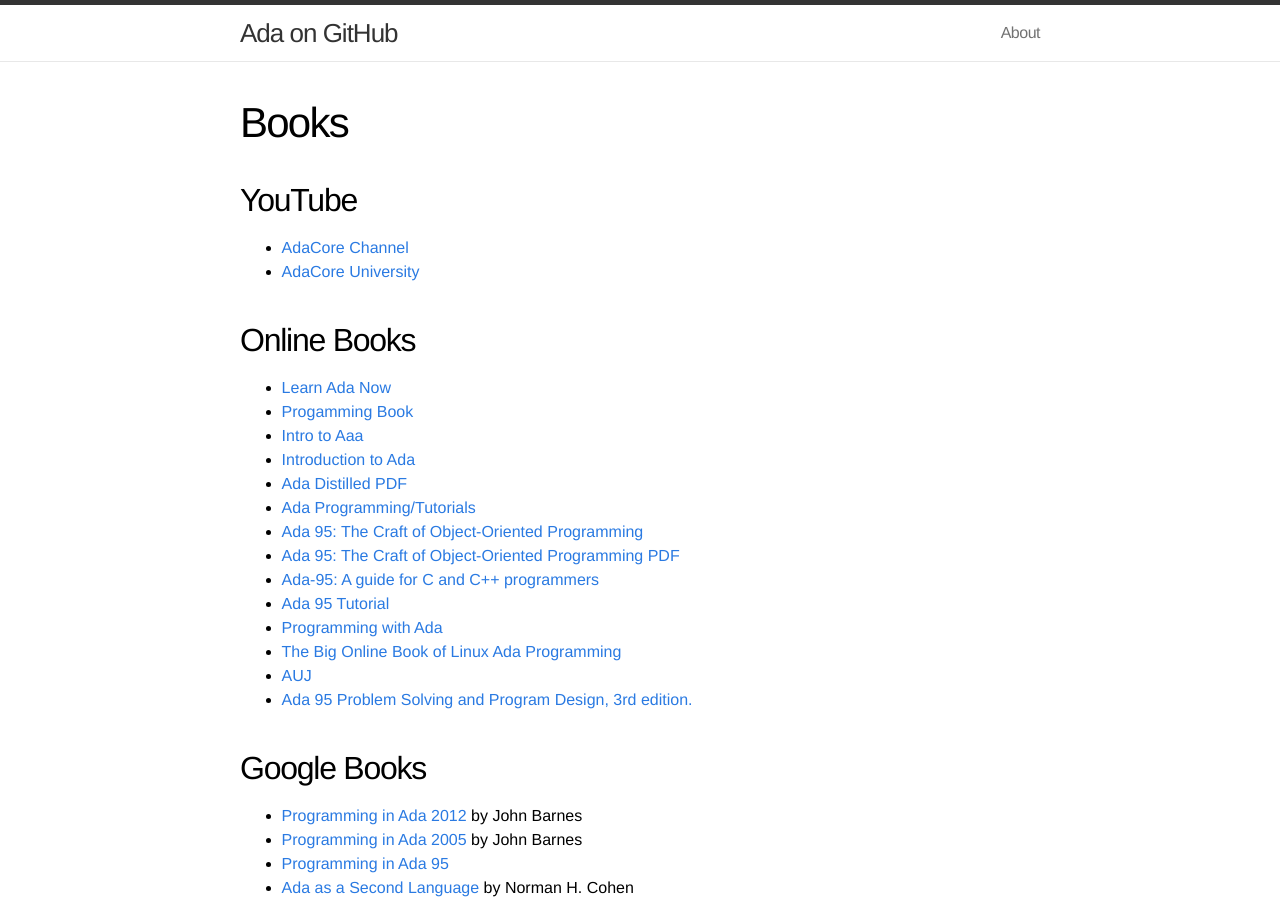
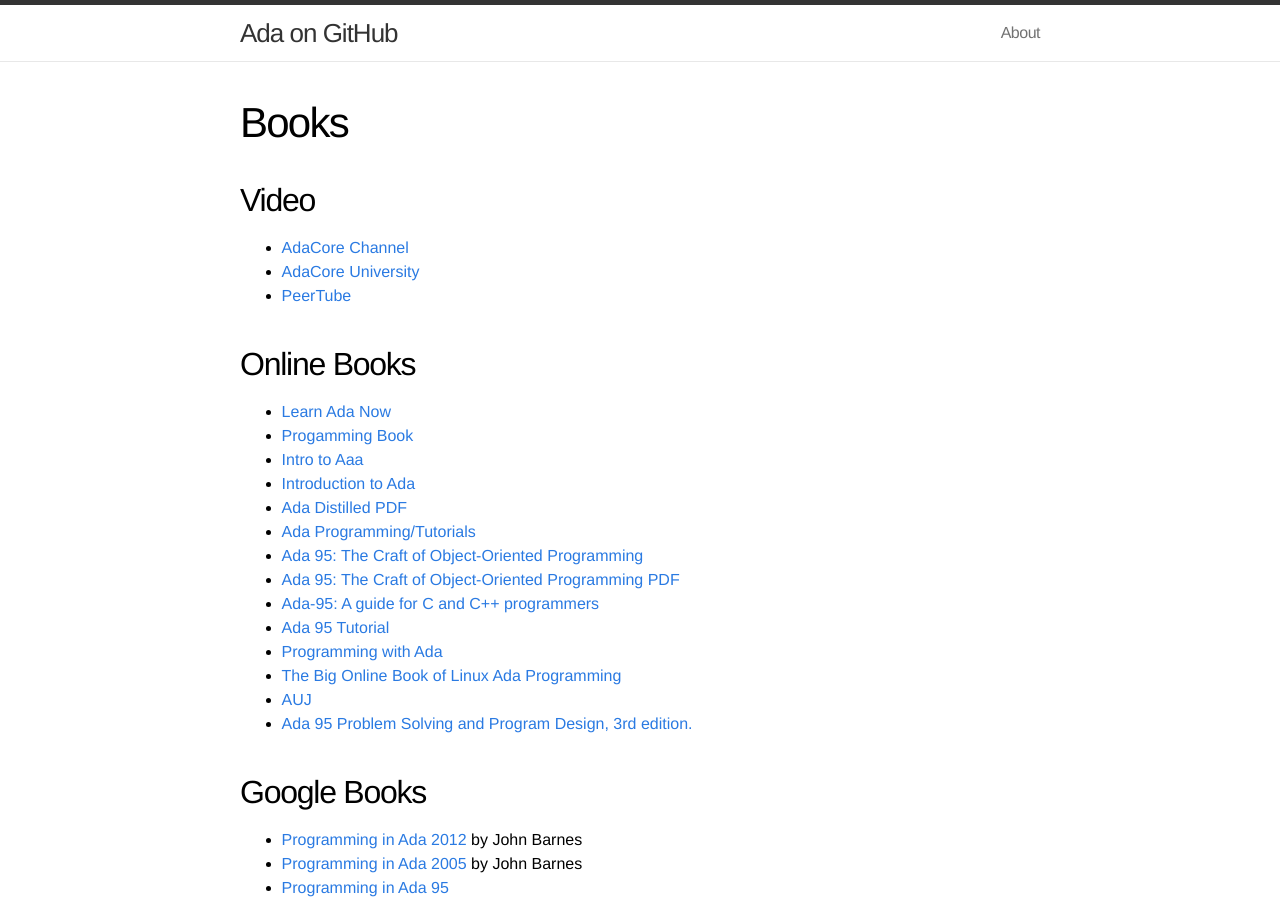
Before and after one commit to quornings/quornings.github.io, a Jekyll site: the page built from books.md, in a window 1280 px wide and 900 px high. Built offline with Jekyll 4.4.1, drawn with Linux system fonts in a browser that asks for light colours.

Commit message:
PeerTube

```diff
--- a/books.md
+++ b/books.md
@@ -4,10 +4,11 @@ title: Books
 permalink: /books/
 ---
 
-## YouTube
+## Video
 
 - [AdaCore Channel](https://www.youtube.com/user/AdaCore05/featured)
 - [AdaCore University](https://www.youtube.com/watch?v=f6wneklxryk&list=PLkoa8uxigENkneyEEeDWVPgpMhPc9IJ7o)
+- [PeerTube](https://peertube.social/video-channels/ada_presentations/videos)
 
 ## Online Books
 
```
